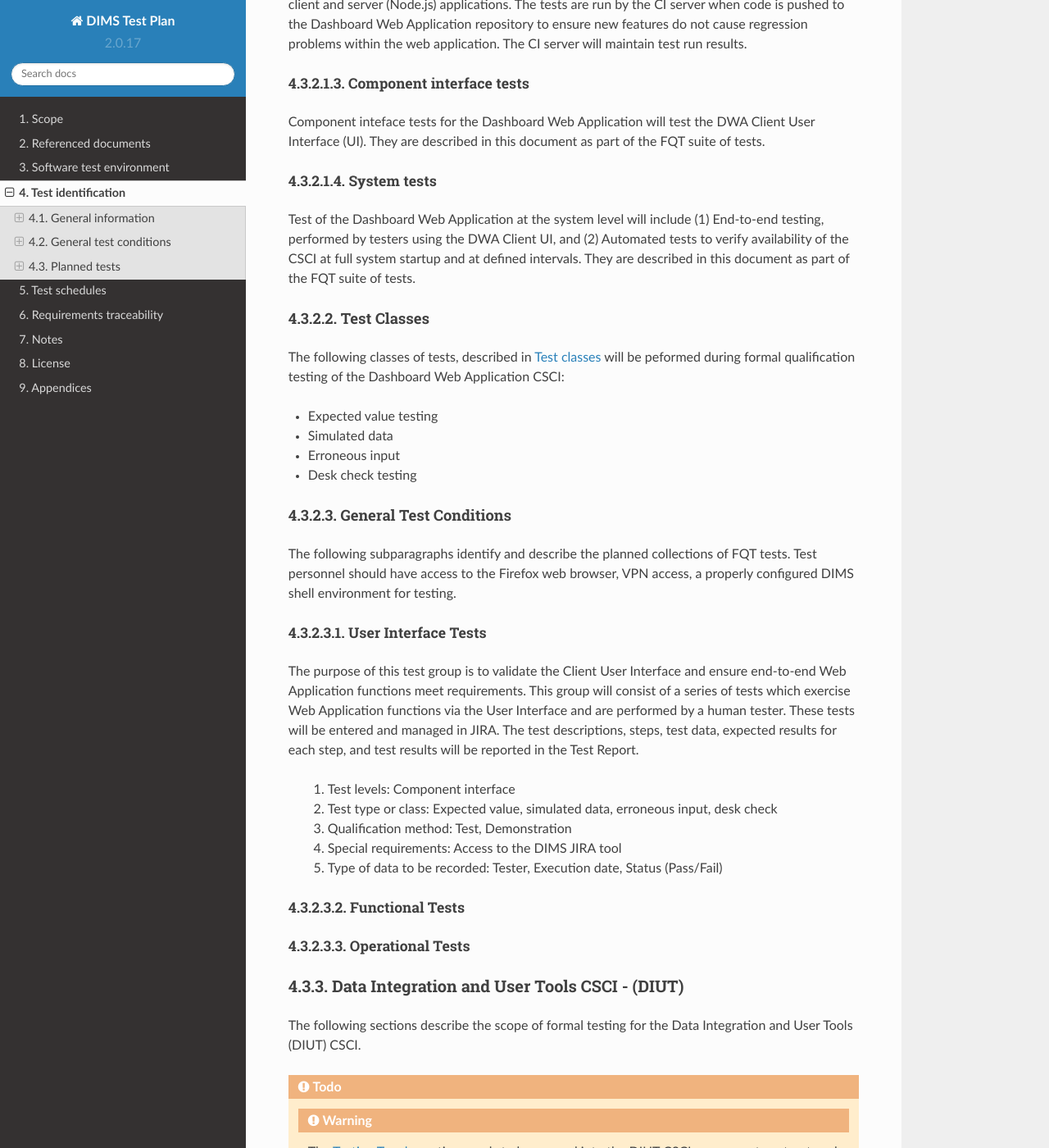
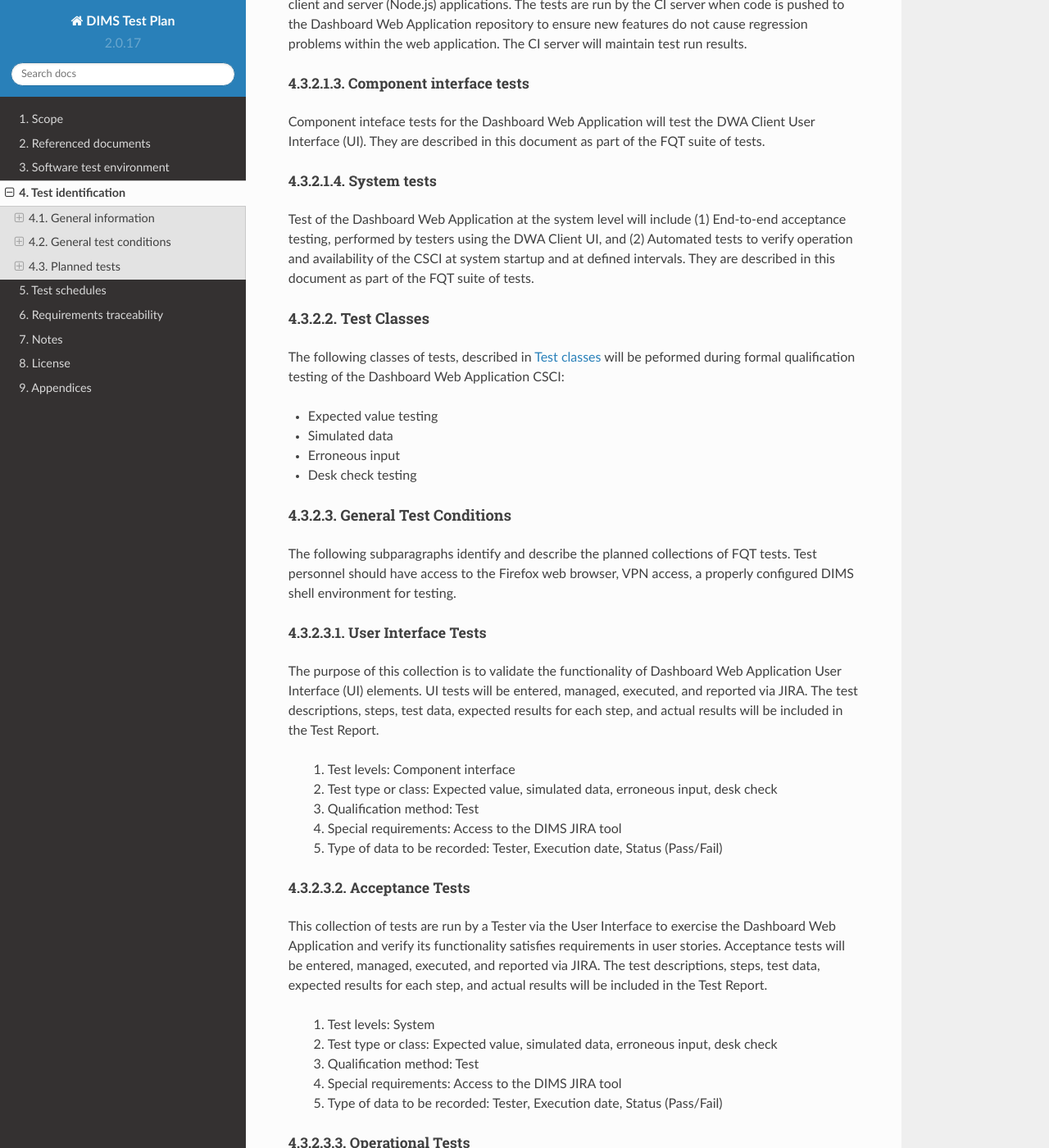
Before and after one commit to uw-dims/dims-tp, a Sphinx documentation site: the page built from source/testidentification.rst, in a window 1280 px wide and 1400 px high, scrolled down 3787 px. Shown: the whole window at 82% size. Built offline with Sphinx 7.4.7 and the Read the Docs theme 2.0.0, drawn with Linux system fonts in a browser that asks for light colours; some of the changed text lies outside the part shown.

Commit message:
Finished rewrite of Dashboard Web Application test section

```diff
--- a/source/testidentification.rst
+++ b/source/testidentification.rst
@@ -257,8 +257,8 @@ System tests
 """"""""""""
 
 Test of the Dashboard Web Application at the system level will include
-(1) End-to-end testing, performed by testers using the DWA Client UI, and
-(2) Automated tests to verify availability of the CSCI at full
+(1) End-to-end acceptance testing, performed by testers using the DWA Client UI,
+and (2) Automated tests to verify operation and availability of the CSCI at
 system startup and at defined intervals. They are described in this
 document as part of the FQT suite of tests.
 
@@ -289,29 +289,51 @@ properly configured DIMS shell environment for testing.
 User Interface Tests
 """"""""""""""""""""
 
-The purpose of this test group is to validate the Client User Interface and
-ensure end-to-end Web Application functions meet requirements.
-This group will consist of a series of tests which exercise Web Application
-functions via the User Interface and are performed by a human tester.
-These tests will be entered and managed in
-JIRA. The test descriptions, steps, test data, expected results for each step,
-and test results will be reported in the Test Report.
+The purpose of this collection is to validate the functionality of
+Dashboard Web Application User Interface (UI) elements.
+UI tests will be entered, managed, executed, and reported via
+JIRA. The test descriptions, steps,
+test data, expected results for each step,
+and actual results will be included in the Test Report.
 
    #. Test levels: Component interface
    #. Test type or class: Expected value, simulated data, erroneous input, desk check
-   #. Qualification method: Test, Demonstration
+   #. Qualification method: Test
    #. Special requirements: Access to the DIMS JIRA tool
    #. Type of data to be recorded: Tester, Execution date, Status (Pass/Fail)
 
-.. _dwafunctional:
+.. _dwaacceptance:
 
-Functional Tests
+Acceptance Tests
 """"""""""""""""
+
+This collection of tests are run by a Tester via the User Interface to
+exercise the Dashboard Web Application and verify its functionality satisfies
+requirements in user stories. Acceptance tests will be entered, managed, executed,
+and reported via JIRA. The test descriptions, steps,
+test data, expected results for each step,
+and actual results will be included in the Test Report.
+
+    #. Test levels: System
+    #. Test type or class: Expected value, simulated data, erroneous input, desk check
+    #. Qualification method: Test
+    #. Special requirements: Access to the DIMS JIRA tool
+    #. Type of data to be recorded: Tester, Execution date, Status (Pass/Fail)
 
 .. _dwaoperational:
 
 Operational Tests
 """""""""""""""""
+
+Tests in the Operational collection are automated tests that run when the CSCI is
+started and at proscribed intervals during operation. These tests will report
+results via a log fanout and are used to verify system operation and availability.
+
+    #. Test levels: System
+    #. Test type or class: Timing, desk check
+    #. Qualification method: Test
+    #. Type of data to be recorded: Component ID, Wall clock time, other data TBD.
+
 
 .. _diutcsci:
 
```
